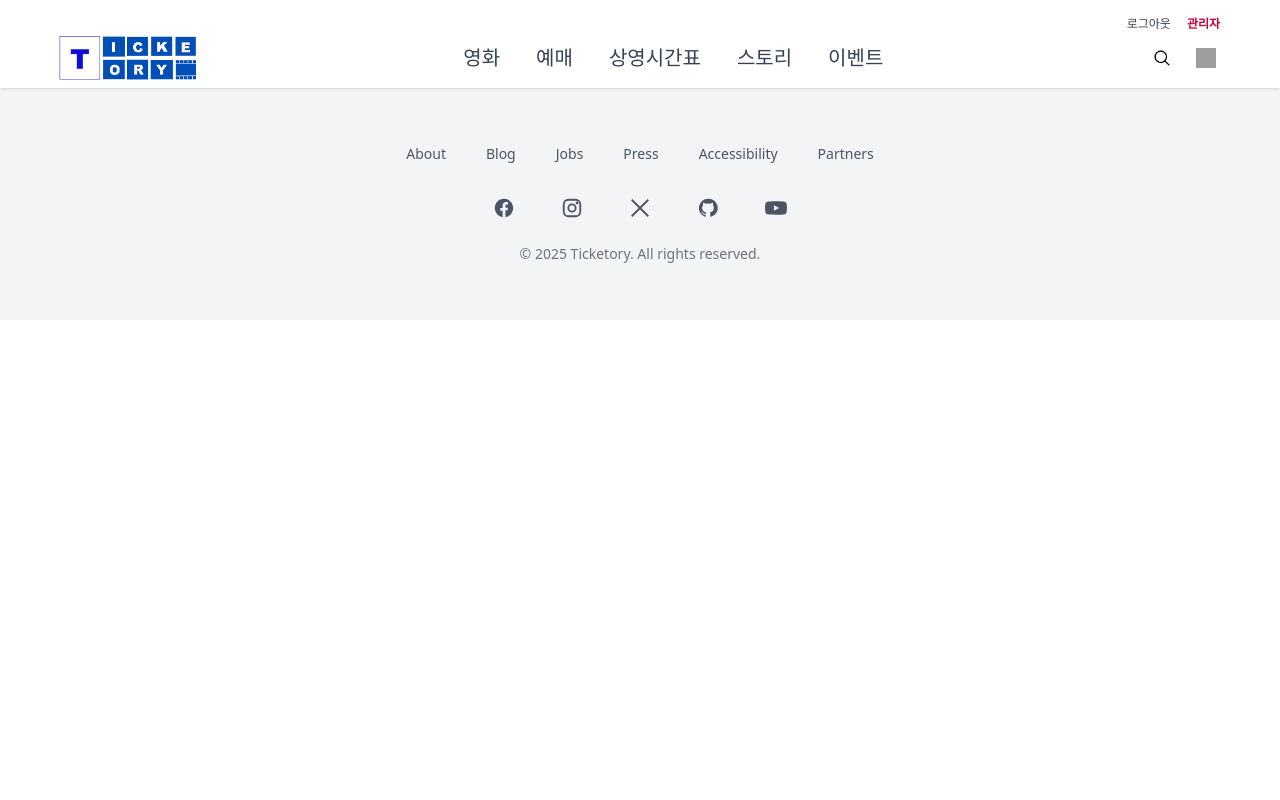
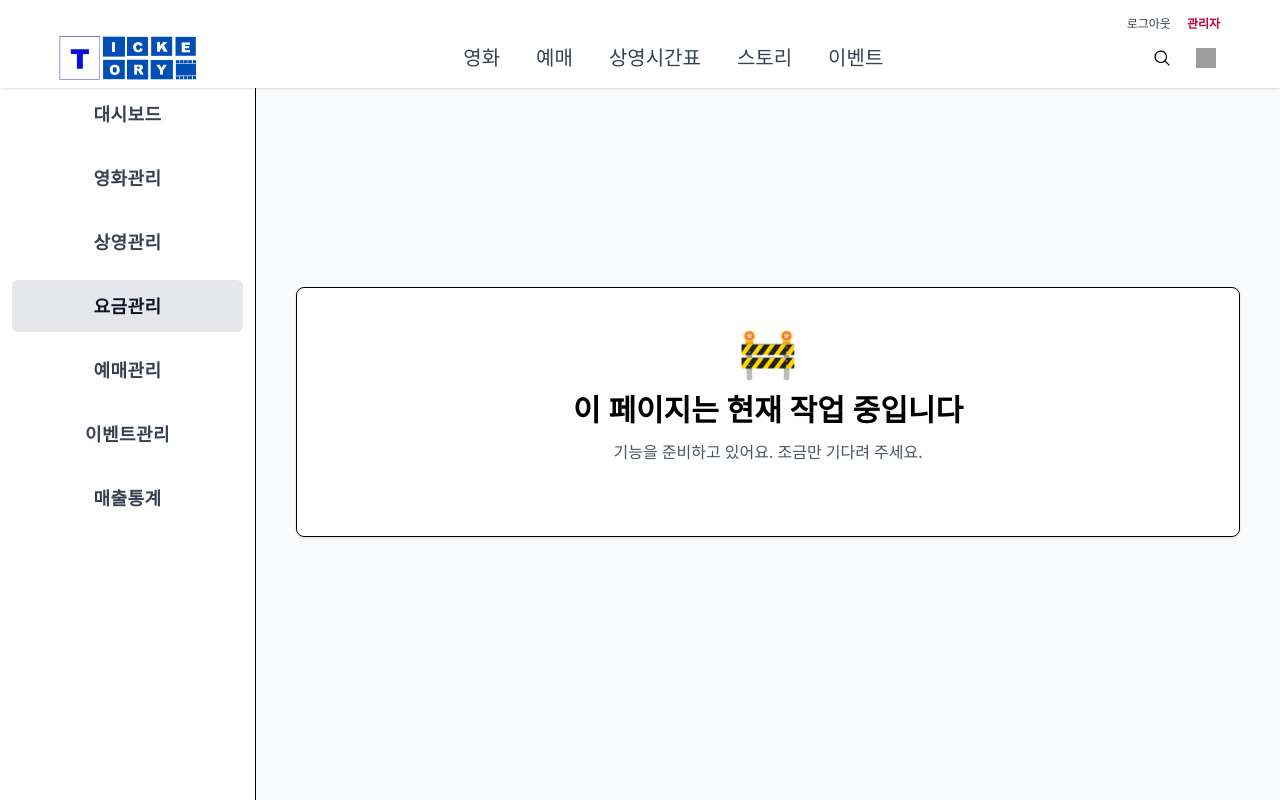
Before and after one commit to sjyun0507/ticketory_frontend, a React (Vite) app: page /admin/pricing in a window 1280 px wide. Shown: the top 800 px of the page. Built offline with nearby package versions, Linux system fonts and the light colour scheme; no server answers; sample sign-in values are in the browser's storage; grey boxes are pictures that could not be loaded.

Commit message:
페이지추가

```diff
--- a/src/components/AdminSidebar.jsx
+++ b/src/components/AdminSidebar.jsx
@@ -18,8 +18,14 @@ export function AdminSidebar() {
                 <NavLink to="/admin/screenings" end className={({isActive}) => (isActive ? `${item} ${active}` : item)}>
                     상영관리
                 </NavLink>
+                <NavLink to="/admin/pricing" end className={({isActive}) => (isActive ? `${item} ${active}` : item)}>
+                    요금관리
+                </NavLink>
                 <NavLink to="/admin/bookings" className={({isActive}) => (isActive ? `${item} ${active}` : item)}>
-                    회원관리
+                    예매관리
+                </NavLink>
+                <NavLink to="/admin/event" end className={({isActive}) => (isActive ? `${item} ${active}` : item)}>
+                    이벤트관리
                 </NavLink>
                 <NavLink to="/admin/stats" className={({isActive}) => (isActive ? `${item} ${active}` : item)}>
                     매출통계
--- a/src/pages/admin/AdminEvent.jsx
+++ b/src/pages/admin/AdminEvent.jsx
@@ -1,5 +1,6 @@
 // NoticeBoard.jsx
 import React, { useState } from "react";
+import {AdminLayout} from "../../components/AdminSidebar.jsx";
 
 const AdminEvent = () => {
     // 초기 공지사항 데이터
@@ -69,6 +70,7 @@ const AdminEvent = () => {
     };
 
     return (
+        <AdminLayout>
         <div className="max-w-4xl mx-auto px-6 py-10">
             <h1 className="text-3xl font-bold mb-6">공지사항 게시판</h1>
 
@@ -164,6 +166,7 @@ const AdminEvent = () => {
                 )}
             </div>
         </div>
+        </AdminLayout>
     );
 };
 
--- /dev/null
+++ b/src/pages/admin/AdminPricing.jsx
@@ -0,0 +1,20 @@
+import React from "react";
+import {AdminLayout} from "../../components/AdminSidebar.jsx";
+
+const AdminPricing = () => {
+    return (
+        <AdminLayout>
+        <main className="max-w-[1200px] mx-auto px-4 py-16 min-h-[75vh] flex items-center justify-center">
+            <section className="w-full">
+                <div className="border rounded-lg bg-white/80 backdrop-blur p-10 text-center shadow-sm">
+                    <div className="text-5xl mb-4">🚧</div>
+                    <h2 className="text-2xl sm:text-3xl font-semibold mb-3">이 페이지는 현재 작업 중입니다</h2>
+                    <p className="text-gray-600 mb-8">기능을 준비하고 있어요. 조금만 기다려 주세요.</p>
+                </div>
+            </section>
+        </main>
+        </AdminLayout>
+    );
+};
+
+export default AdminPricing;
--- a/src/router/router.jsx
+++ b/src/router/router.jsx
@@ -23,6 +23,8 @@ import PaymentSuccess from "../pages/payment/PaymentSuccess.jsx";
 import PaymentFail from "../pages/payment/PaymentFail.jsx";
 import AdminMovieDetail from "../pages/admin/AdminMovieDetail.jsx";
 import PointsHistory from "../pages/mypage/PointHistory.jsx";
+import AdminEvent from "../pages/admin/AdminEvent.jsx";
+import AdminPricing from "../pages/admin/AdminPricing.jsx";
 
 const routes = [
     {path: "/", element: <Home/>},
@@ -63,6 +65,8 @@ const routes = [
             { path: "bookings", element: <AdminBookings /> },
             { path: "screenings", element: <AdminScreenings /> },
             { path: "movies", element: <AdminMovies /> },
+            { path: "pricing", element: <AdminPricing /> },
+            { path: "event", element: <AdminEvent /> },
             { path: "stats", element: <AdminStats /> },
             { path: "movies/:id", element: <AdminMovieDetail /> },
         ],
```
